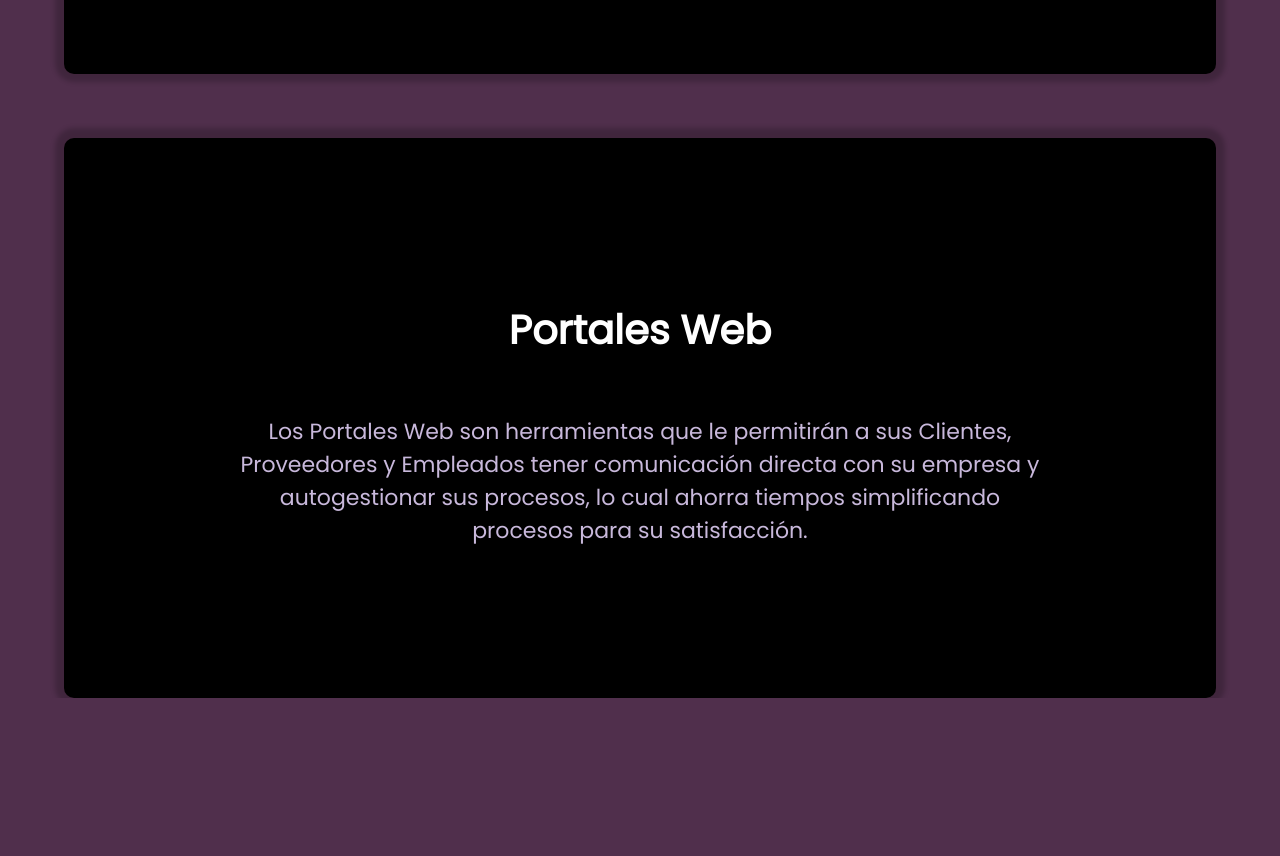
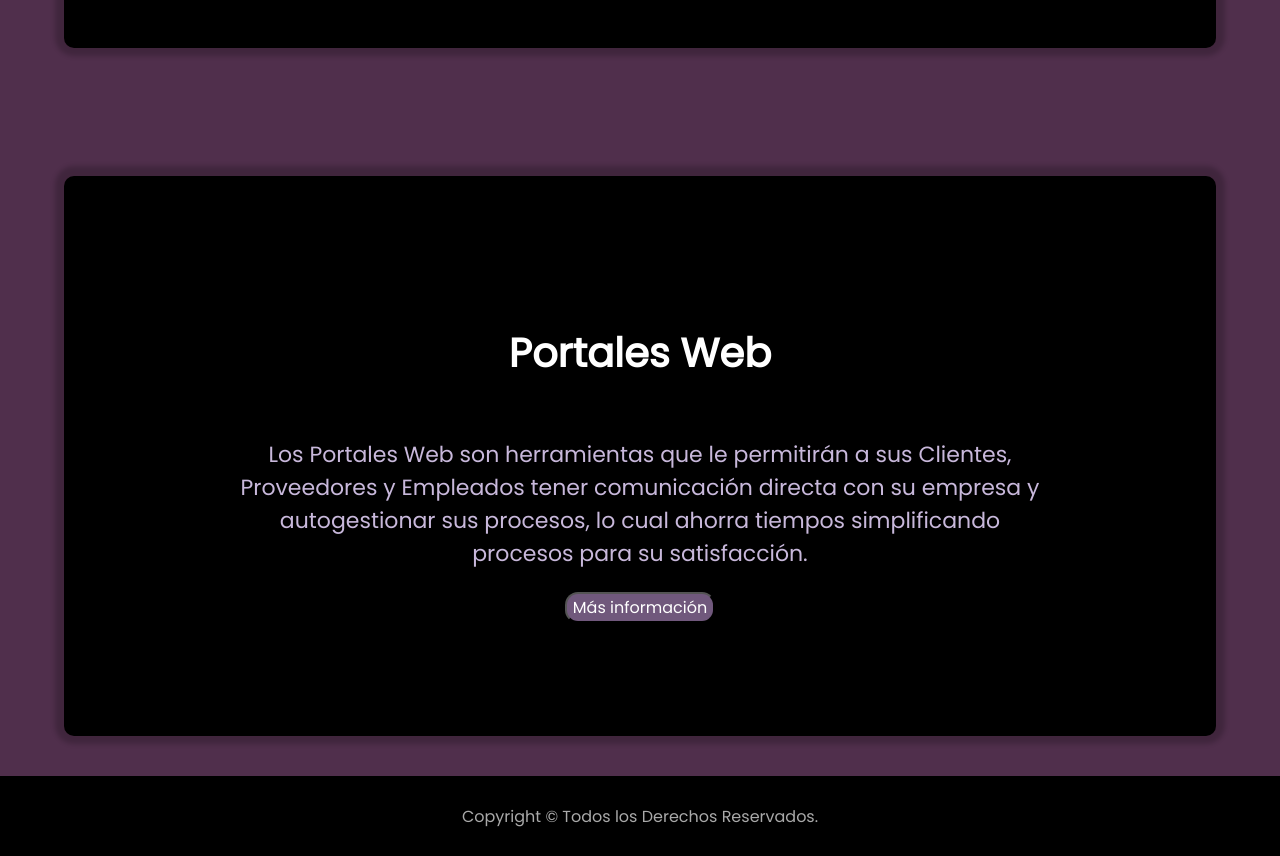
Before and after one commit to agustinbarrionuev/landingpage3, a plain HTML site: page index.html in a window 1280 px wide. Shown: the part 640-1496 px from the top of the page. Before the commit the page ends 1338 px from the top, so only its background shows below. Drawn offline with Linux system fonts and the light colour scheme.

Commit message:
modificacion 07/06/2022

```diff
--- a/index.css
+++ b/index.css
@@ -14,7 +14,8 @@ body {
     background-color: black;
     width: 100vw;
     height: 90px;
-
+    position: fixed;
+    top: 0;
 
 }
 
@@ -69,9 +70,10 @@ body {
     justify-content: center;
     align-items: center;
     flex-direction: row;
-    margin-top: 5%;
+    margin-top: 10%;
     margin-left: 5%;
     border: 0;
+
     -webkit-box-shadow: 0px -1px 5px 9px rgba(0,0,0,0.2);
 -moz-box-shadow: 0px -1px 5px 9px rgba(0,0,0,0.2);
 box-shadow: 0px -1px 5px 9px rgba(0,0,0,0.2);
@@ -127,3 +129,16 @@ h2 {
     font-size: 40px;
     color: white;
 }
+
+.foot {
+    background-color: #000000;
+    width: 100vw;
+    height: 80px;
+    font-family:poppinsregular;
+    font-size: 16px;
+    color: darkgrey;
+    display: flex;
+    align-items: center;
+    justify-content: center;
+    margin-top: 40px;
+}
--- a/index.html
+++ b/index.html
@@ -37,13 +37,19 @@
                 <img id=oip src="images/OIP.jpg" alt="Desarrollo de software">
             </div>
         </section>
-        <main class="section1" >
+        <section class="section1" >
 
             <div class="divsection">
                 <h2>Portales Web</h2>
                 <p class="somos">Los Portales Web son herramientas que le permitirán a sus Clientes, Proveedores y Empleados tener comunicación directa con su empresa y autogestionar sus procesos, lo cual ahorra tiempos simplificando procesos para su satisfacción.</p>
+                <button class="leer-mas" type="menu">Más información</button>
             </div>
-        </main>
+        </section>
     </main>
+    <footer>
+        <div class="foot">
+            <p>Copyright © Todos los Derechos Reservados.</p>
+        </div>
+    </footer>
 </body>
 </html>
```
Also changed, not shown: images/Captura de pantalla 2022-06-07 163004.png (added).
